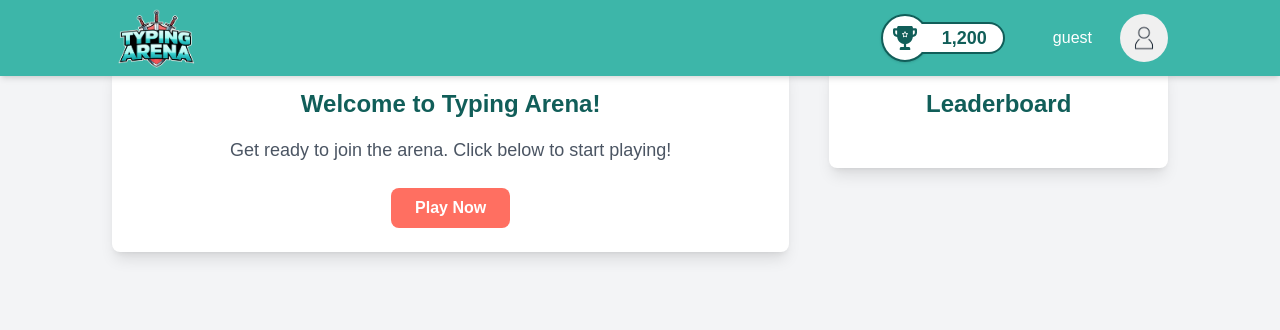
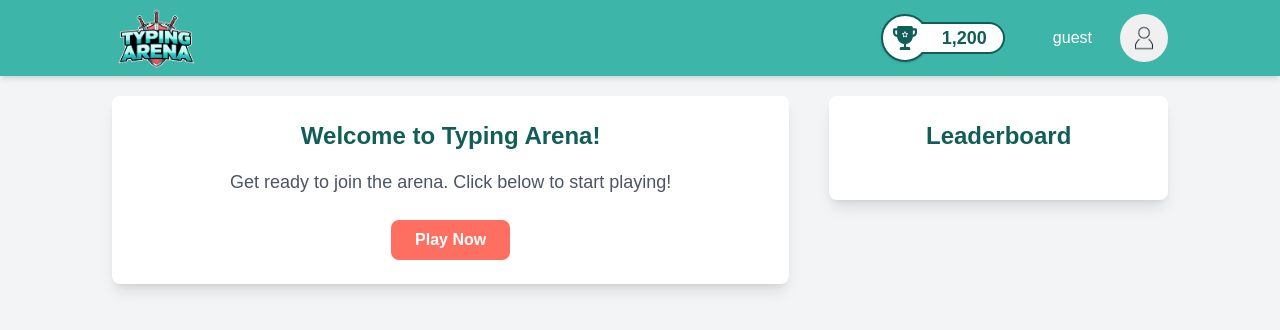
Before and after one commit to mehdi-zine/Typing_Arena, a Next.js app: page / in a window 1280 px wide. Shown: the top 330 px of the page. Built offline with nearby package versions, Linux system fonts and the light colour scheme.

Commit message:
Fix the size of the logo

```diff
--- a/src/app/layout.tsx
+++ b/src/app/layout.tsx
@@ -2,7 +2,6 @@ import type { Metadata } from "next";
 import localFont from "next/font/local";
 import "../styles/globals.css";
 import Navbar from "../components/navbar";
-import Head from "next/head";
 
 
 const geistSans = localFont({
@@ -18,7 +17,6 @@ const geistMono = localFont({
 
 export const metadata: Metadata = {
   title: "Typing Arena",
-  description: "Generated by create next app",
 };
 
 export default function RootLayout({
@@ -30,7 +28,7 @@ export default function RootLayout({
     <html lang="en">
       <head>
         {/* Add Favicon */}
-        <link rel="icon" href="/images/Logo.png" sizes="48x48" type="image/x-icon" />
+        <link rel="icon" href="/images/FavIcon.png" sizes="48x48" type="image/x-icon" />
         {/* Optional: Other sizes or Apple Touch Icon */}
       </head>
       <body
--- a/src/components/mainPage.tsx
+++ b/src/components/mainPage.tsx
@@ -3,7 +3,7 @@ import LeaderBoardCard from "./leaderBoardCard";
 
 const MainPage = () => {
     return (
-        <div className="bg-gray-100 min-h-screen">
+        <div className="bg-gray-100 min-h-screen mt-8">
             <div className="pt-16 mx-10 xs:mx-4 md:mx-20 lg:mx-28">
                 <div className="flex flex-col md:flex-row gap-10">
 
```
Also changed, not shown: public/images/FavIcon.png (added).
